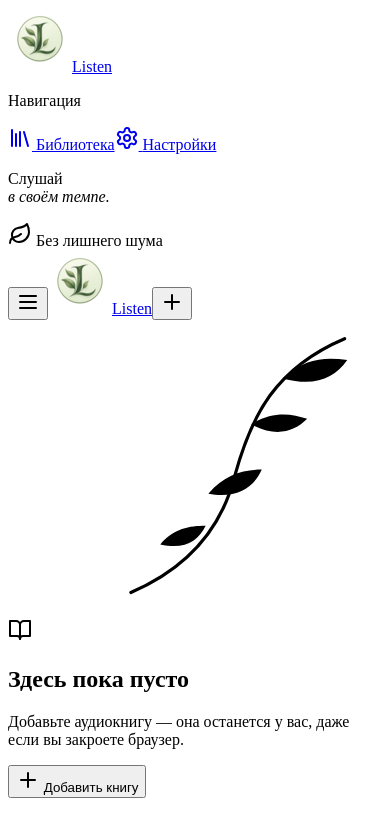
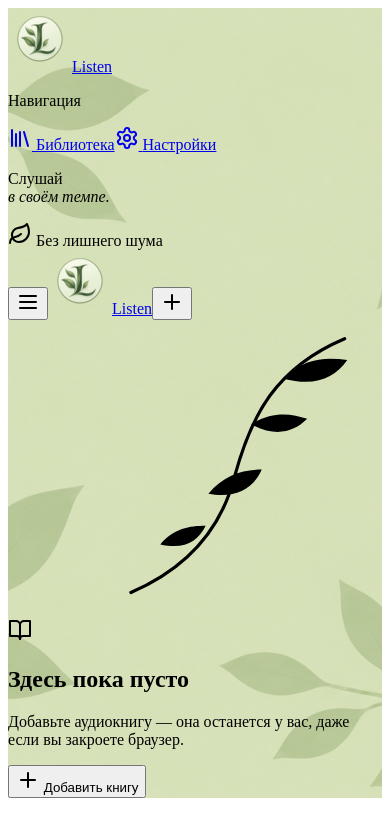
Before and after one commit to dolba92/Listen-audioknighi, a React (Vite) app in the folder artifacts/listen/: page / in a window 390 px wide. Shown: the top 836 px of the page. Built offline with nearby package versions, Linux system fonts and the light colour scheme.

Commit message:
Update App.tsx

```diff
--- a/artifacts/listen/src/App.tsx
+++ b/artifacts/listen/src/App.tsx
@@ -1,3 +1,4 @@
+
 import { useEffect, useMemo, useRef, useState, createContext, useContext, type ChangeEvent, type FormEvent, type ReactNode } from 'react';
 import { QueryClient, QueryClientProvider } from '@tanstack/react-query';
 import { ErrorBoundary } from '@/components/error-boundary';
@@ -38,14 +39,12 @@ function inferBookDetails(fileName: string) {
   return { title: normalized, author: 'Автор не указан' };
 }
 
-// ✅ ЛОГОТИП ЗАПОЛНЯЕТ КВАДРАТ (путь правильный)
+// ✅ ЛОГОТИП БЕЗ ЗЕЛЕНОЙ ПОДЛОЖКИ (просто картинка + текст)
 function Logo() {
   return (
     <Link href="/" className="flex items-center gap-3 no-underline" data-testid="link-logo">
-      <span className="grid size-10 place-items-center rounded-2xl bg-primary text-primary-foreground shadow-sm overflow-hidden">
-        {/* Исправлено: убрал size-7, добавил w-full h-full object-cover */}
-        <img src="/logo.png" alt="Listen" className="w-full h-full object-cover" />
-      </span>
+      {/* Убрали bg-primary, overflow-hidden и лишний padding */}
+      <img src="/logo.png" alt="Listen" className="h-10 w-auto" />
       <span className="font-display text-[28px] font-semibold tracking-[-.03em]">Listen</span>
     </Link>
   );
@@ -448,17 +447,23 @@ function SettingGroup({ title, icon, children }: { title: string; icon: ReactNod
   return <section className="rounded-[24px] border border-card-border bg-card p-5 sm:p-6" data-testid={`setting-${title}`}><div className="mb-5 flex items-center gap-2 text-primary"><span className="grid size-8 place-items-center rounded-lg bg-secondary">{icon}</span><span className="font-mono-ui text-[10px] font-bold uppercase tracking-[.15em]">{title}</span></div>{children}</section>;
 }
 
-// ✅ ФОН ОСТАВЛЕН КАК БЫЛ (только добавлен путь к background.png)
+// ✅ ФОН ВОЗВРАЩЕН НА СВОЕ МЕСТО (как было изначально)
+// ✅ БОКОВАЯ ПАНЕЛЬ ТЕПЕРЬ ПОЛУПРОЗРАЧНАЯ (bg-sidebar/70 + backdrop-blur-md)
 function AppShell({ children, onAdd }: { children: ReactNode; onAdd: () => void }) {
   const [location] = useLocation();
   const [mobileOpen, setMobileOpen] = useState(false);
   const navigation = [{ href: '/', label: 'Библиотека', icon: Library }, { href: '/settings', label: 'Настройки', icon: Settings }];
   return (
-    <div className="listen-grain min-h-[100dvh] bg-background">
-      {/* Добавляем фон через style, не трогая классы, чтобы сохранить темную тему */}
-      <div className="fixed inset-0 -z-10 bg-cover bg-center bg-no-repeat" style={{ backgroundImage: "url('/background.png')" }} />
+    <div className="listen-grain min-h-[100dvh] bg-background" style={{ backgroundImage: "url('/background.png')", backgroundSize: 'cover', backgroundPosition: 'center', backgroundRepeat: 'no-repeat' }}>
 
-      <aside className="fixed inset-y-0 left-0 z-30 hidden w-[248px] flex-col border-r border-sidebar-border bg-sidebar px-5 py-7 md:flex"><Logo /><p className="mt-14 px-4 font-mono-ui text-[16px] uppercase tracking-[.2em] text-muted-foreground">Навигация</p><nav className="mt-3 space-y-1">{navigation.map(({ href, label, icon: Icon }) => <Link key={href} href={href} className={`flex items-center gap-3 rounded-xl px-3 py-3 text-sm font-semibold transition-colors ${location === href ? 'bg-sidebar-accent text-sidebar-accent-foreground' : 'text-muted-foreground hover:bg-sidebar-accent/60 hover:text-foreground'}`} data-testid={`link-nav-${label}`}><Icon className="size-[24px]" /> {label}</Link>)}</nav><div className="mt-auto rounded-2xl bg-secondary/55 p-4"><p className="font-display text-2xl leading-none">Слушай<br /><em className="font-normal text-primary">в своём темпе.</em></p><div className="mt-4 flex items-center gap-2 text-[12px] text-muted-foreground"><span className="grid size-10 place-items-center rounded-full bg-primary text-primary-foreground"><Leaf className="size-8" /></span> Без лишнего шума</div></div></aside>
+      {/* Боковая панель: bg-sidebar/70 = полупрозрачный фон + backdrop-blur-md = размытие позади */}
+      <aside className="fixed inset-y-0 left-0 z-30 hidden w-[248px] flex-col border-r border-sidebar-border bg-sidebar/70 px-5 py-7 backdrop-blur-md md:flex">
+        <Logo />
+        <p className="mt-14 px-4 font-mono-ui text-[16px] uppercase tracking-[.2em] text-muted-foreground">Навигация</p>
+        <nav className="mt-3 space-y-1">{navigation.map(({ href, label, icon: Icon }) => <Link key={href} href={href} className={`flex items-center gap-3 rounded-xl px-3 py-3 text-sm font-semibold transition-colors ${location === href ? 'bg-sidebar-accent text-sidebar-accent-foreground' : 'text-muted-foreground hover:bg-sidebar-accent/60 hover:text-foreground'}`} data-testid={`link-nav-${label}`}><Icon className="size-[24px]" /> {label}</Link>)}</nav>
+        <div className="mt-auto rounded-2xl bg-secondary/55 p-4"><p className="font-display text-2xl leading-none">Слушай<br /><em className="font-normal text-primary">в своём темпе.</em></p><div className="mt-4 flex items-center gap-2 text-[12px] text-muted-foreground"><span className="grid size-10 place-items-center rounded-full bg-primary text-primary-foreground"><Leaf className="size-8" /></span> Без лишнего шума</div></div>
+      </aside>
+
       <header className="sticky top-0 z-20 flex h-[74px] items-center justify-between border-b border-border/70 bg-background/90 px-5 backdrop-blur-md md:hidden"><button onClick={() => setMobileOpen(!mobileOpen)} className="grid size-14 place-items-center rounded-full hover:bg-secondary" aria-label="Открыть меню" data-testid="button-mobile-menu"><Menu className="size-10" /></button><Logo /><button onClick={onAdd} className="grid size-10 place-items-center rounded-full bg-primary text-primary-foreground" aria-label="Добавить книгу" data-testid="button-mobile-add"><Plus className="size-5" /></button></header>
       {mobileOpen && <div className="fixed inset-x-0 top-[74px] z-20 border-b border-border bg-sidebar p-4 shadow-md md:hidden animate-fade"><nav className="space-y-1">{navigation.map(({ href, label, icon: Icon }) => <Link key={href} href={href} onClick={() => setMobileOpen(false)} className={`flex items-center gap-3 rounded-xl px-3 py-3 text-sm font-semibold ${location === href ? 'bg-sidebar-accent' : ''}`} data-testid={`link-mobile-nav-${label}`}><Icon className="size-4" /> {label}</Link>)}</nav></div>}
       <main className="px-5 pb-16 pt-10 md:ml-[248px] md:px-10 md:py-14 lg:px-16"><div className="mx-auto max-w-[1240px]">{children}</div></main>
```
